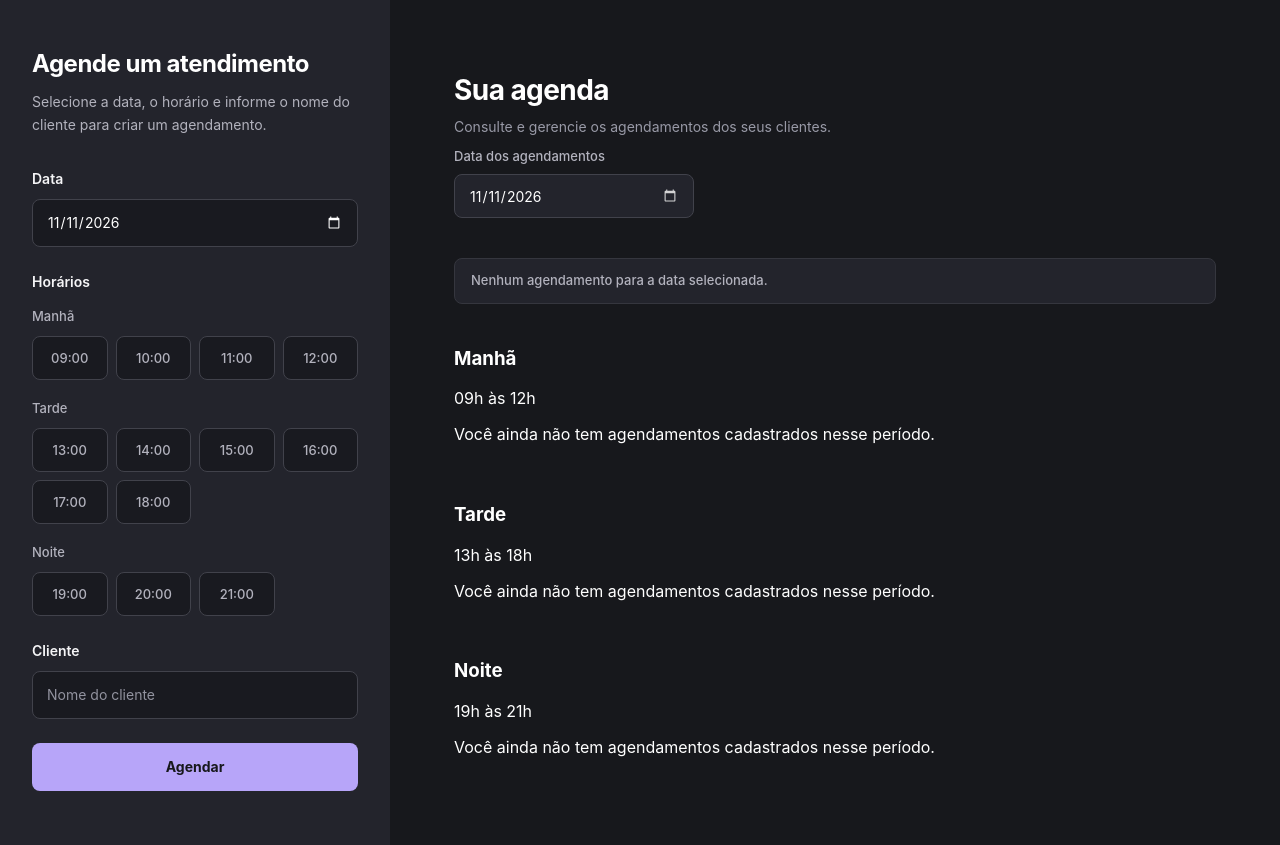
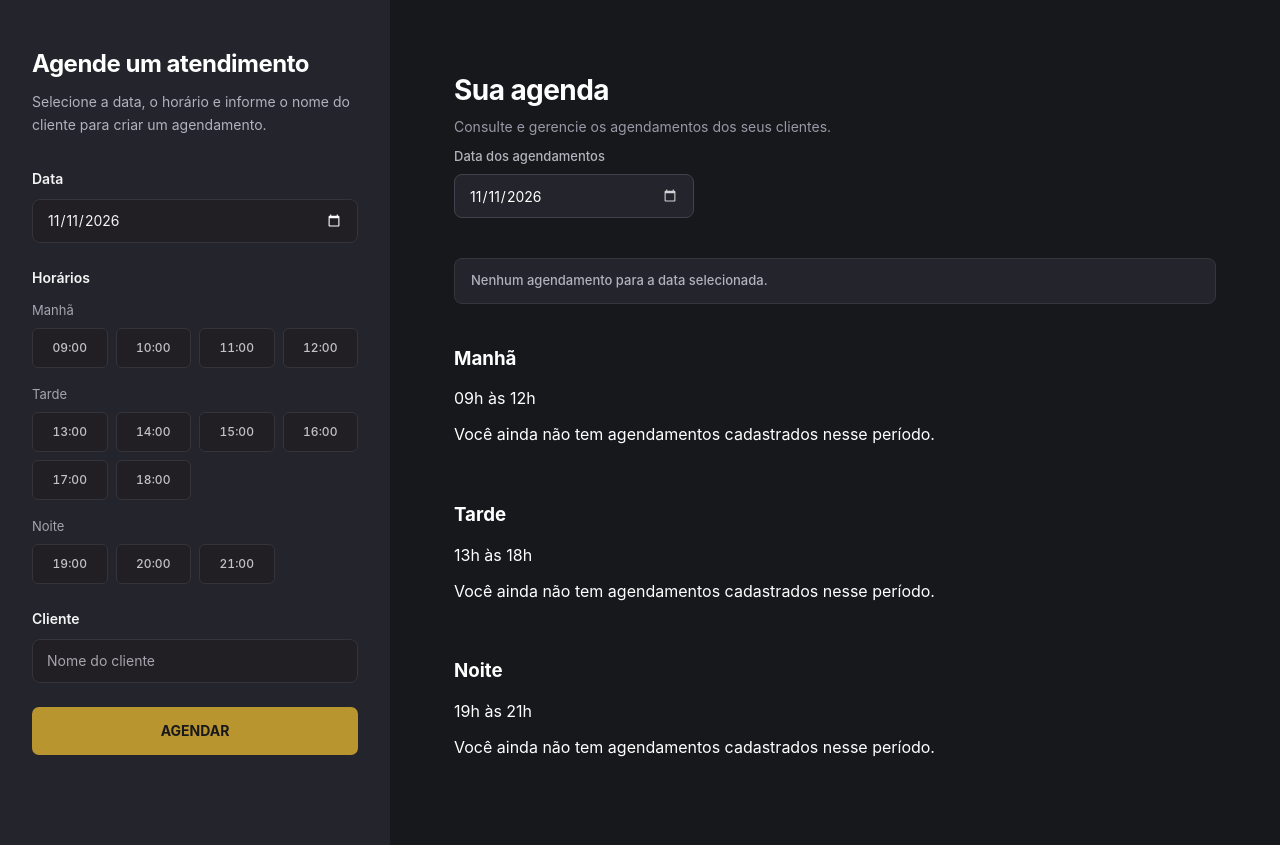
Before and after one commit to wanessags/HairDay, a React (Vite) app: page / in a window 1280 px wide. Built offline with nearby package versions, Linux system fonts and the light colour scheme.

Commit message:
style: aproxima formulario da identidade visual do Figma

```diff
--- a/src/components/AppointmentForm/AppointmentForm.css
+++ b/src/components/AppointmentForm/AppointmentForm.css
@@ -18,21 +18,22 @@
 .appointment-form__label {
   display: block;
   margin: 0;
-  color: #f5f5f7;
+  color: var(--color-text);
   font-size: 14px;
   font-weight: 600;
   line-height: 1.5;
 }
 
+/* Campos */
+
 .appointment-form__input {
   width: 100%;
-  min-height: 48px;
-  padding: 12px 14px;
-  border: 1px solid #41424b;
+  min-height: 44px;
+  padding: 10px 14px;
+  border: 1px solid var(--color-border);
   border-radius: 8px;
-  outline: none;
-  background-color: #191a20;
-  color: #ffffff;
+  background-color: #211f24;
+  color: var(--color-text);
   font-size: 14px;
   color-scheme: dark;
   transition:
@@ -41,20 +42,21 @@
 }
 
 .appointment-form__input::placeholder {
-  color: #92939f;
+  color: var(--color-text-muted);
 }
 
 .appointment-form__input:hover {
-  border-color: #6d6e7c;
+  border-color: var(--color-border-hover);
 }
 
 .appointment-form__input:focus-visible {
-  border-color: #b7a5f9;
-  box-shadow: 0 0 0 3px rgba(183, 165, 249, 0.15);
+  border-color: var(--color-primary);
+  outline: 2px solid var(--color-primary);
+  outline-offset: 2px;
 }
 
 .appointment-form__input[aria-invalid="true"] {
-  border-color: #f18c95;
+  border-color: var(--color-error);
 }
 
 /* ========================================
@@ -64,7 +66,7 @@
 .appointment-form__times {
   display: flex;
   flex-direction: column;
-  gap: 20px;
+  gap: 18px;
   min-width: 0;
   margin: 0;
   padding: 0;
@@ -72,21 +74,21 @@
 }
 
 .appointment-form__times > legend {
-  margin-bottom: 16px;
+  margin-bottom: 14px;
   padding: 0;
 }
 
 .appointment-form__period {
   display: flex;
   flex-direction: column;
-  gap: 12px;
+  gap: 10px;
 }
 
 .appointment-form__period-title {
   margin: 0;
-  color: #b2b2bd;
+  color: var(--color-text-muted);
   font-size: 13px;
-  font-weight: 500;
+  font-weight: 400;
 }
 
 .appointment-form__time-grid {
@@ -99,14 +101,15 @@
   display: flex;
   align-items: center;
   justify-content: center;
-  min-height: 44px;
-  padding: 10px 4px;
-  border: 1px solid #41424b;
-  border-radius: 8px;
-  background-color: #191a20;
-  color: #b2b2bd;
-  font-size: 13px;
+  min-height: 40px;
+  padding: 8px 4px;
+  border: 1px solid var(--color-border);
+  border-radius: 6px;
+  background-color: #211f24;
+  color: var(--color-text-secondary);
+  font-size: 12px;
   font-weight: 500;
+  font-variant-numeric: tabular-nums;
   transition:
     background-color 0.2s ease,
     border-color 0.2s ease,
@@ -114,25 +117,30 @@
 }
 
 .appointment-form__time:hover {
-  border-color: #b7a5f9;
-  color: #ffffff;
+  border-color: var(--color-primary);
+  color: var(--color-text);
+}
+
+.appointment-form__time:focus-visible {
+  outline: 2px solid var(--color-primary);
+  outline-offset: 2px;
 }
 
 .appointment-form__time--selected,
 .appointment-form__time[aria-pressed="true"] {
-  border-color: #b7a5f9;
-  background-color: #b7a5f9;
-  color: #17181c;
+  border-color: var(--color-primary);
+  background-color: rgba(184, 149, 46, 0.12);
+  color: #e6bc44;
   font-weight: 700;
 }
 
 .appointment-form__time--selected:hover {
-  color: #17181c;
-  background-color: #c7b9ff;
+  background-color: rgba(184, 149, 46, 0.2);
+  color: #f1ca5b;
 }
 
 /* ========================================
-   Botão de agendar
+   Botão Agendar
 ======================================== */
 
 .appointment-form__submit {
@@ -140,20 +148,26 @@
   min-height: 48px;
   padding: 14px 20px;
   border: 0;
-  border-radius: 8px;
-  background-color: #b7a5f9;
-  color: #17181c;
+  border-radius: 7px;
+  background-color: var(--color-primary);
+  color: #19181b;
   font-size: 14px;
   font-weight: 700;
+  text-transform: uppercase;
   transition: background-color 0.2s ease;
 }
 
 .appointment-form__submit:hover {
-  background-color: #c7b9ff;
+  background-color: var(--color-primary-hover);
 }
 
 .appointment-form__submit:active {
-  background-color: #a28def;
+  background-color: var(--color-primary-active);
+}
+
+.appointment-form__submit:focus-visible {
+  outline: 2px solid #f5d36b;
+  outline-offset: 3px;
 }
 
 /* ========================================
@@ -162,7 +176,7 @@
 
 .appointment-form__error {
   display: block;
-  color: #ffa1aa;
+  color: var(--color-error);
   font-size: 12px;
   line-height: 1.5;
 }
@@ -173,7 +187,7 @@
   border: 1px solid #417d63;
   border-radius: 8px;
   background-color: #1d3b30;
-  color: #a7f3cf;
+  color: var(--color-success);
   font-size: 13px;
   line-height: 1.5;
 }
```
Also changed, not shown: 1 other file (tests, documents, lock files or other folders).
